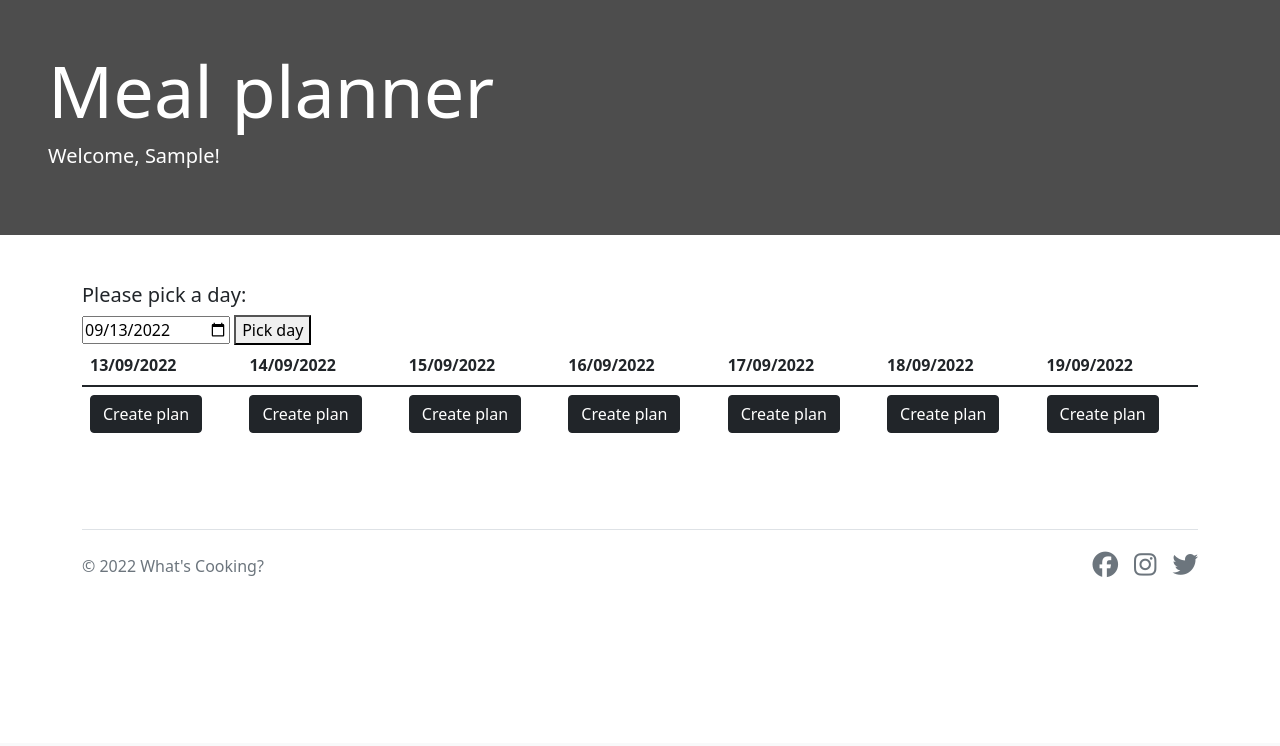
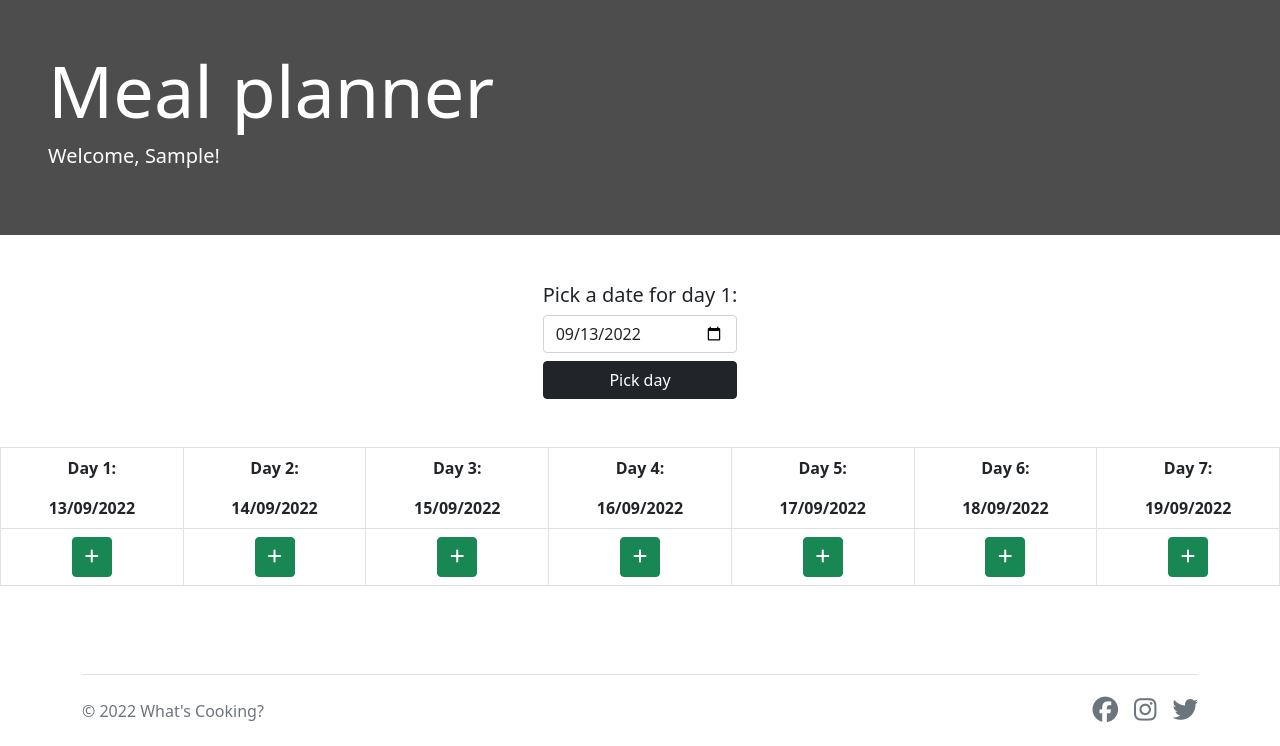
Before and after one commit to vkleer/CI_PP4_WhatsCooking, a Django app: page /mealplanner/ in a window 1280 px wide. Shown: the part 57-803 px from the top of the page. Before the commit the page ends 634 px from the top, so only its background shows below. Run offline with Django 3.2, Linux system fonts and the light colour scheme; the visitor is signed in with stand-in values (Sample User, id 1); data comes from the database, SQL or seed files in the repository; data that the repository does not hold is empty; some libraries are stand-ins or nearby versions.

Commit message:
Style meal_planner page, set default date picker value of meal_planner page to today's date

```diff
--- a/mealplanner/templates/meal_planner.html
+++ b/mealplanner/templates/meal_planner.html
@@ -9,23 +9,26 @@
             </p>
         </div>
     </div>
-    <div class="container py-5">
-        <div class="row">
-            <div class="col">
-
+    <div class="container-fluid gx-0 py-5">
+        <div class="d-flex justify-content-center pb-5">
             <form method="POST" action="{% url 'meal_planner' %}">
-                    <h5>Please pick a day:</h5>
+                <h5>Pick a date for day 1:</h5>
                 {% csrf_token %}
                 {{ calendar_form }}
-                    <button type="submit" class="button">Pick day</button>
+                <button type="submit" id="cal-btn" class="btn btn-dark w-100 mt-2">Pick day</button>
             </form>
-
+        </div>
         <div class="table-responsive">
-                    <table class="table align-middle">
+            <table class="table table-bordered align-middle">
                 <thead>
                     <tr>
                         {% for day in week %}
-                                    <th>{{ day|date:"d/m/Y" }}</th>
+                            <th>
+                            <div class="text-center">
+                                <p>Day {{forloop.counter}}:</p>
+                                {{ day|date:"d/m/Y" }}
+                            </div>
+                            </th>
                         {% endfor %}
                     </tr>
                 </thead>
@@ -33,12 +36,11 @@
                 <tbody>
                     <tr id="meal-planner-calendar">
                         {% for day in week %}
-                                    <td class="border-0">
+                            <td>
                                 {% for plan in mealplan_list %}
                                     {% if plan.meal_planner.user|slugify == user.username|slugify %}
                                         {% if plan.date|date:"d/m/Y" == day|date:"d/m/Y" %}
-                                                    <p>Meal plan</p>
-                                                    <p>{{ plan.meal_planner }}</p>
+                                            <strong><p>Meal plan</p></strong>
                                             <ul>
                                                 {% for meal in plan.meal_options.all %}
                                                     <li>
@@ -46,20 +48,20 @@
                                                     </li>
                                                 {% endfor %}
                                             </ul>
+                                            <hr>
+                                            <strong><p>Actions</p></strong>
                                             <input type="hidden" name="meal_plan_id" value="{{ plan.id }}">
                                         {% endif %}
                                     {% endif %}
                                 {% endfor %}
                                 {% csrf_token %}
                                 <input type="hidden" name="meal_plan_date" value="{{ day|date:'Y-m-d' }}">
-                                        <a href="" class="btn btn-dark"></a>
+                                <a href="" class="btn btn-primary"></a>
                             </td>
                         {% endfor %}
                     </tr>
                 </tbody>
             </table>
-                </div>
-            </div>
         </div>
     </div>
     <div class="modal fade" id="deletionModal" tabindex="-1" role="dialog" aria-labelledby="deletionModelLabel" aria-hidden="true">
@@ -73,14 +75,15 @@
                         </p>
                     </div>
                     <div class="modal-footer justify-content-center">
+                        <button type="submit" class="btn btn-danger">Yes, delete meal plan</button>
                         <button type="button" class="btn btn-secondary" data-dismiss="modal">Cancel</button>
-                        <button type="submit" class="btn btn-danger">Yes, delete meal plan</button>
                     </div>
                 </div>
             </form>
         </div>
     </div>
     <script>
-        getCalendarCells()
+        getCalendarCells();
+        setCalDefDate();
     </script>
 {% endblock content %}
--- a/mealplanner/views.py
+++ b/mealplanner/views.py
@@ -26,7 +26,7 @@ class MealPlannerView(generic.View):
         context = {
             'mealplan_list': MealPlan.objects.all(),
             'today': today,
-            'calendar_form': CalendarForm(initial={'picked_date': calendar.picked_date}),
+            'calendar_form': CalendarForm(initial={'picked_date': datetime.today().strftime('%Y-%m-%d')}),
             'user_calendar': calendar,
             'week': week,
         }
--- a/static/css/style.css
+++ b/static/css/style.css
@@ -120,4 +120,23 @@ label[for="id_meal_planner"], label[for="id_date"]  {
     display: none;
 }
 
+.btn-add {
+    display: block!important;
+    height: 40px;
+    width: 40px;
+    margin: 0 auto;
+}
+.btn-del {
+    margin-left: 1rem;
+}
+
+.table > :not(:first-child) {
+    border-top: 0!important;
+}
+
+#bot {
+    position: absolute;
+    bottom: 0;
+}
+
 /* meal_detail template */
--- a/static/js/meal-planner.js
+++ b/static/js/meal-planner.js
@@ -2,6 +2,12 @@ function setDelBtnToMealPlanId(currentButton) {
     mealPlanId = currentButton.parentNode.querySelector('input[name=meal_plan_id]').value
     modal = document.getElementById('deletion-form');
     modal.setAttribute('action', `delete_meal_plan/${mealPlanId}`);
+}
+
+function setCalDefDate() {
+    datePick = document.querySelector('input[name=picked_date]');
+    datePick.classList.add('form-control');
+    calBtn = document.getElementById('cal-btn');
 }
 
 function getCalendarCells() {
@@ -13,23 +19,25 @@ function getCalendarCells() {
         mealPlanId = cells[i].querySelector('input[name=meal_plan_id]')
         if (cells[i].children.length > 3 ) {
             let deleteButton = document.createElement('button');
-            deleteButton.classList.add('btn', 'btn-danger');
-            deleteButton.innerHTML = 'Delete plan';
+            deleteButton.classList.add('btn', 'btn-danger', 'btn-del');
+            deleteButton.innerHTML = `<i class="far fa-trash-alt"></i>`;
             deleteButton.setAttribute('data-toggle', 'modal');
             deleteButton.setAttribute('data-target', '#deletionModal');
             mealPlanButton.parentNode.insertBefore(deleteButton, mealPlanButton.nextSibling);
             cells[i].style.cssText = 'vertical-align:top';
-            mealPlanButton.innerHTML = 'Edit plan';
+            mealPlanButton.innerHTML = `<i class="fas fa-pen"></i>`;
             mealPlanButton.href = `edit_meal_plan/${mealPlanId.value}`;
             deleteButton.addEventListener('click', function() {
                 setDelBtnToMealPlanId(deleteButton);
             });
         }
         else {
-            mealPlanDate = cells[i].querySelector('input[name=meal_plan_date]')
+            mealPlanDate = cells[i].querySelector('input[name=meal_plan_date]');
+            mealPlanButton.classList.remove('btn-primary');
+            mealPlanButton.classList.add('btn-success', 'btn-add');
             mealPlanButton.href = `create_meal_plan/${mealPlanDate.value}`;
             cells[i].style.cssText = 'vertical-align:center';
-            mealPlanButton.innerHTML = 'Create plan';
+            mealPlanButton.innerHTML = `<i class="fas fa-plus"></i>`;
         }
     }
 }
```
Lines whose indentation alone changed are shown as unchanged.
